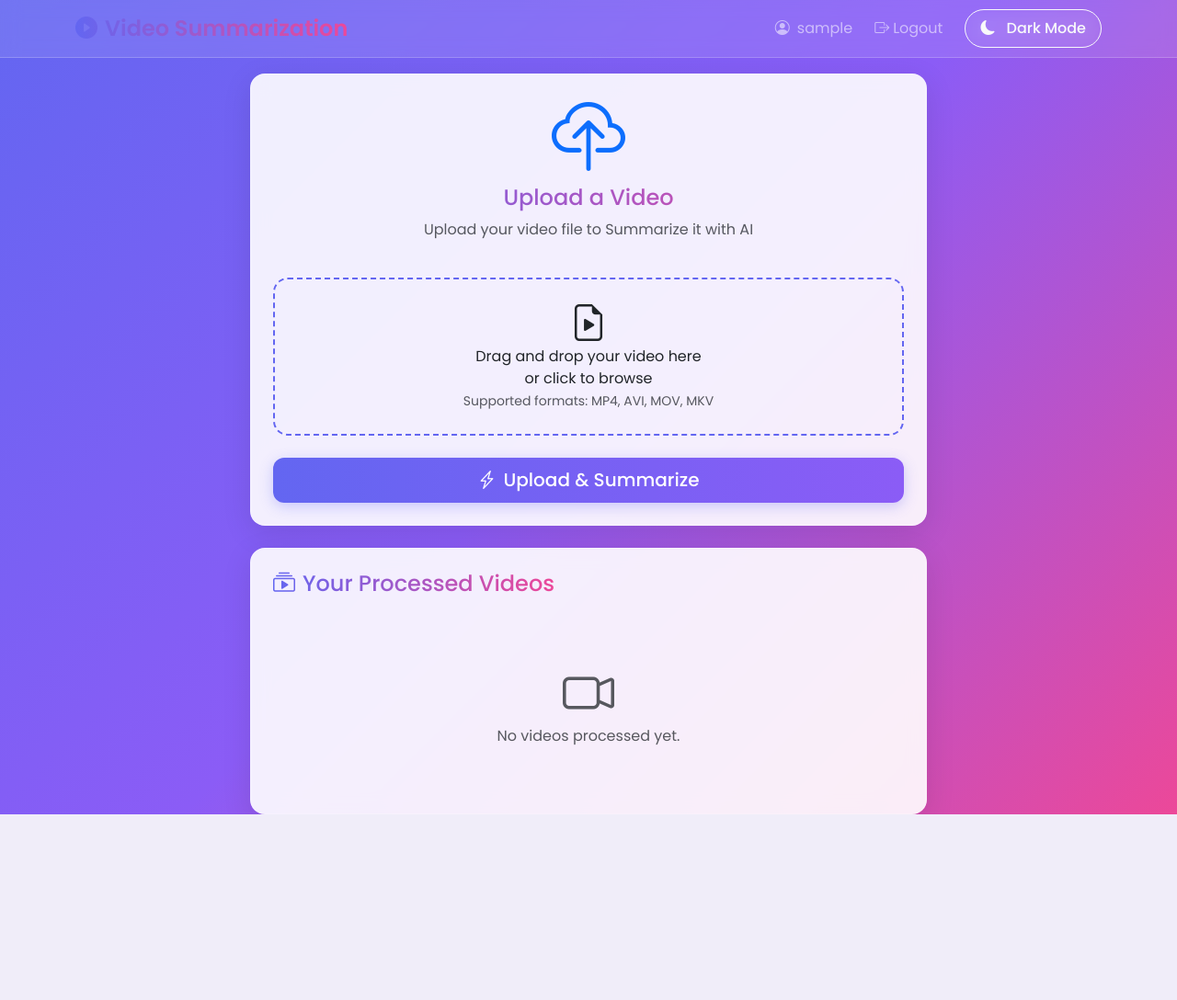
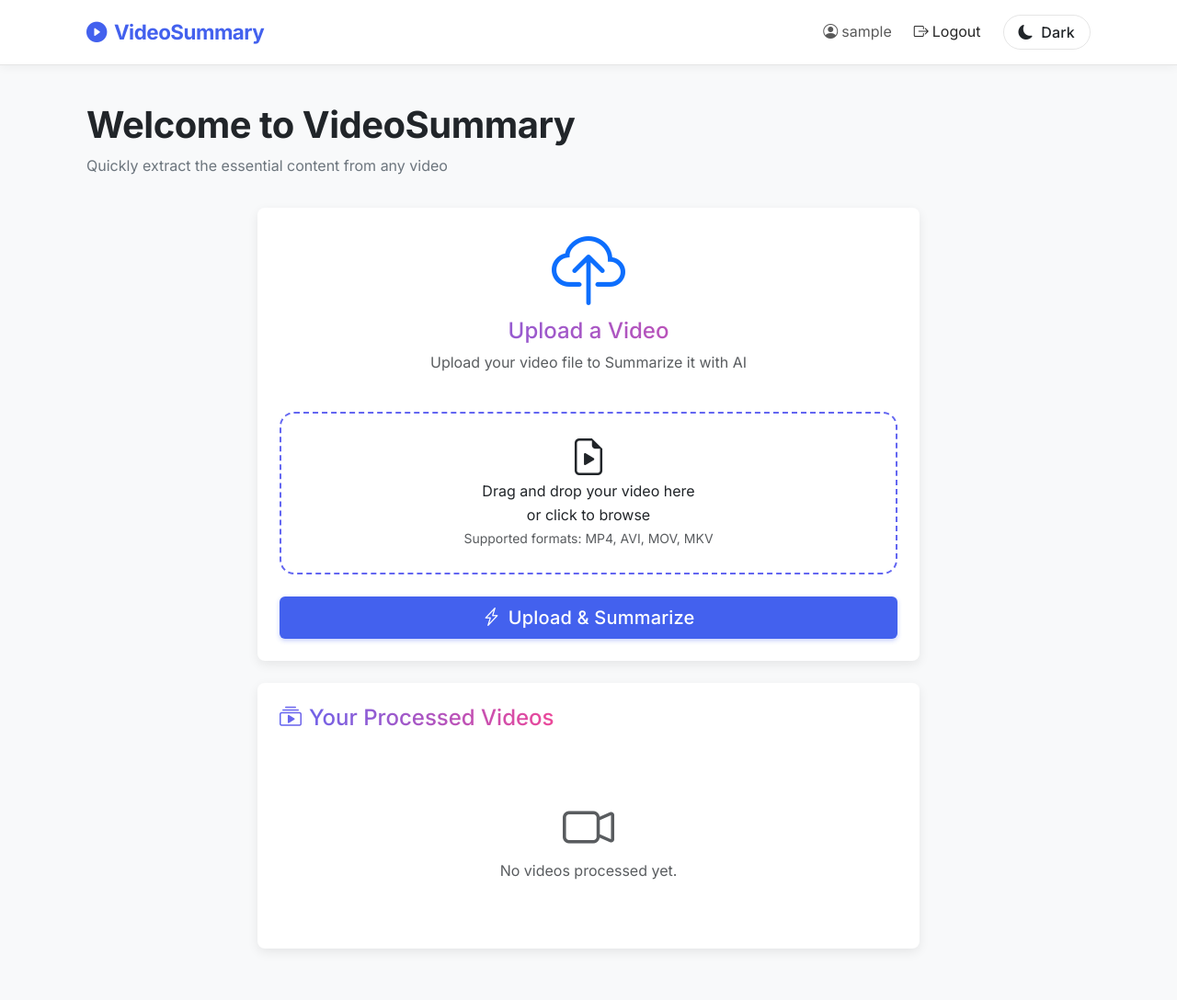
Before and after one commit to BARKKNIGHT/41, a Flask app: page / in a window 1280 px wide. Shown: the whole page at 92% size. Before the commit the page ends 886 px from the top, so only its background shows below. Run offline with Flask 3, Linux system fonts and the light colour scheme; the visitor is signed in with stand-in values (Sample User, id 1); some libraries are stand-ins or nearby versions.

Commit message:
Update base.html

```diff
--- a/templates/base.html
+++ b/templates/base.html
@@ -9,134 +9,246 @@
     <!-- Bootstrap Icons -->
     <link href="https://cdn.jsdelivr.net/npm/bootstrap-icons@1.11.3/font/bootstrap-icons.css" rel="stylesheet">
     <!-- Google Fonts -->
-    <link href="https://fonts.googleapis.com/css2?family=Poppins:wght@400;500;600;700&display=swap" rel="stylesheet">
+    <link href="https://fonts.googleapis.com/css2?family=Inter:wght@400;500;600;700&display=swap" rel="stylesheet">
     <style>
+        :root {
+            /* Light Mode Variables */
+            --light-bg-color: #f8f9fa;
+            --light-card-bg: #ffffff;
+            --light-text: #212529;
+            --light-accent-primary: #4361ee;
+            --light-accent-secondary: #3a0ca3;
+            --light-card-shadow: 0 4px 12px rgba(0, 0, 0, 0.08);
+            --light-navbar-bg: rgba(255, 255, 255, 0.95);
+            --light-input-bg: #ffffff;
+            --light-border-color: rgba(0, 0, 0, 0.1);
+
+            /* Dark Mode Variables */
+            --dark-bg-color: #121212;
+            --dark-card-bg: #1e1e1e;
+            --dark-text: #f1f1f1;
+            --dark-accent-primary: #4cc9f0;
+            --dark-accent-secondary: #4361ee;
+            --dark-card-shadow: 0 4px 12px rgba(0, 0, 0, 0.3);
+            --dark-navbar-bg: rgba(18, 18, 18, 0.95);
+            --dark-input-bg: #2c2c2c;
+            --dark-border-color: rgba(255, 255, 255, 0.1);
+        }
+
         body {
-            font-family: 'Poppins', sans-serif;
+            font-family: 'Inter', sans-serif;
             min-height: 100vh;
             transition: all 0.3s ease;
+            line-height: 1.6;
         }
+
         /* Light mode (default) */
         body.light-mode {
-            background: linear-gradient(135deg, #6366f1, #8b5cf6, #ec4899);
-            color: #212529;
+            background-color: var(--light-bg-color);
+            color: var(--light-text);
         }
         .light-mode .navbar {
-            background: rgba(255, 255, 255, 0.1);
+            background-color: var(--light-navbar-bg);
             backdrop-filter: blur(10px);
-            border-bottom: 1px solid rgba(255, 255, 255, 0.2);
+            border-bottom: 1px solid var(--light-border-color);
+            box-shadow: 0 2px 10px rgba(0, 0, 0, 0.05);
         }
         .light-mode .card {
-            background: rgba(255, 255, 255, 0.9);
-            backdrop-filter: blur(10px);
-            border: 1px solid rgba(255, 255, 255, 0.2);
-            box-shadow: 0 8px 32px rgba(0, 0, 0, 0.1);
+            background-color: var(--light-card-bg);
+            border: none;
+            box-shadow: var(--light-card-shadow);
         }
         .light-mode .btn-primary {
-            background: linear-gradient(90deg, #6366f1, #8b5cf6);
+            background-color: var(--light-accent-primary);
             border: none;
-            box-shadow: 0 4px 15px rgba(99, 102, 241, 0.3);
+            box-shadow: 0 2px 5px rgba(67, 97, 238, 0.3);
         }
         .light-mode .btn-primary:hover {
-            background: linear-gradient(90deg, #8b5cf6, #6366f1);
-            transform: translateY(-2px);
+            background-color: var(--light-accent-secondary);
+            transform: translateY(-1px);
         }
+        .light-mode .form-control {
+            background-color: var(--light-input-bg);
+            border: 1px solid var(--light-border-color);
+        }
+        .light-mode .form-control:focus {
+            border-color: var(--light-accent-primary);
+            box-shadow: 0 0 0 0.25rem rgba(67, 97, 238, 0.25);
+        }
+        .light-mode .navbar-brand {
+            color: var(--light-accent-primary);
+        }
+        .light-mode #theme-toggle {
+            color: var(--light-text);
+            border: 1px solid var(--light-border-color);
+            background-color: transparent;
+        }
+
         /* Dark mode */
         body.dark-mode {
-            background: linear-gradient(135deg, #1e1b4b, #312e81, #4c1d95);
-            color: #f1f1f1;
+            background-color: var(--dark-bg-color);
+            color: var(--dark-text);
         }
         .dark-mode .navbar {
-            background: rgba(0, 0, 0, 0.2);
+            background-color: var(--dark-navbar-bg);
             backdrop-filter: blur(10px);
-            border-bottom: 1px solid rgba(255, 255, 255, 0.1);
+            border-bottom: 1px solid var(--dark-border-color);
+            box-shadow: 0 2px 10px rgba(0, 0, 0, 0.2);
         }
         .dark-mode .card {
-            background: rgba(30, 27, 75, 0.9);
-            backdrop-filter: blur(10px);
-            border: 1px solid rgba(255, 255, 255, 0.1);
-            box-shadow: 0 8px 32px rgba(0, 0, 0, 0.2);
+            background-color: var(--dark-card-bg);
+            border: none;
+            box-shadow: var(--dark-card-shadow);
         }
         .dark-mode .form-control {
-            background: rgba(0, 0, 0, 0.2);
-            border: 1px solid rgba(255, 255, 255, 0.1);
-            color: #fff;
+            background-color: var(--dark-input-bg);
+            border: 1px solid var(--dark-border-color);
+            color: var(--dark-text);
         }
         .dark-mode .form-control:focus {
-            background: rgba(0, 0, 0, 0.3);
-            border-color: #8b5cf6;
-            box-shadow: 0 0 0 0.25rem rgba(139, 92, 246, 0.25);
+            border-color: var(--dark-accent-primary);
+            box-shadow: 0 0 0 0.25rem rgba(76, 201, 240, 0.25);
         }
         .dark-mode .btn-primary {
-            background: linear-gradient(90deg, #8b5cf6, #6366f1);
+            background-color: var(--dark-accent-primary);
             border: none;
-            box-shadow: 0 4px 15px rgba(139, 92, 246, 0.3);
+            box-shadow: 0 2px 5px rgba(76, 201, 240, 0.3);
         }
         .dark-mode .btn-primary:hover {
-            background: linear-gradient(90deg, #6366f1, #8b5cf6);
-            transform: translateY(-2px);
+            background-color: var(--dark-accent-secondary);
+            transform: translateY(-1px);
         }
         .dark-mode .alert {
-            background: rgba(0, 0, 0, 0.2);
-            border: 1px solid rgba(255, 255, 255, 0.1);
+            background-color: var(--dark-card-bg);
+            border: 1px solid var(--dark-border-color);
         }
+        .dark-mode .navbar-brand {
+            color: var(--dark-accent-primary);
+        }
+        .dark-mode #theme-toggle {
+            color: var(--dark-text);
+            border: 1px solid var(--dark-border-color);
+            background-color: transparent;
+        }
+
         /* Common styles */
         .navbar {
             transition: all 0.3s ease;
+            padding: 0.75rem 0;
         }
         .navbar-brand {
-            font-weight: 600;
-            font-size: 1.5rem;
-            background: linear-gradient(90deg, #6366f1, #ec4899);
-            -webkit-background-clip: text;
-            -webkit-text-fill-color: transparent;
+            font-weight: 700;
+            font-size: 1.4rem;
+            letter-spacing: -0.5px;
+            transition: all 0.3s ease;
+        }
+        .navbar-dark .navbar-nav .nav-link {
+            color: rgba(255, 255, 255, 0.85);
+        }
+        .navbar-dark .navbar-nav .nav-link:hover {
+            color: #ffffff;
+        }
+        .navbar-light .navbar-nav .nav-link {
+            color: rgba(0, 0, 0, 0.85);
+        }
+        .navbar-light .navbar-nav .nav-link:hover {
+            color: #000000;
         }
         .card {
             transition: all 0.3s ease;
-            border-radius: 1rem;
+            border-radius: 0.5rem;
+            margin-bottom: 1.5rem;
+            overflow: hidden;
         }
         .card:hover {
-            transform: translateY(-5px);
+            transform: translateY(-3px);
+        }
+        .card-title {
+            font-weight: 600;
+            margin-bottom: 1rem;
         }
         .btn {
-            border-radius: 0.75rem;
-            padding: 0.6rem 1.5rem;
+            border-radius: 0.375rem;
+            padding: 0.5rem 1.25rem;
             font-weight: 500;
-            transition: all 0.3s ease;
+            transition: all 0.2s ease;
+            letter-spacing: 0.2px;
         }
         .form-control {
-            border-radius: 0.75rem;
-            padding: 0.75rem 1rem;
+            border-radius: 0.375rem;
+            padding: 0.625rem 1rem;
             transition: all 0.3s ease;
+            font-size: 0.9rem;
+        }
+        .form-label {
+            font-weight: 500;
+            margin-bottom: 0.5rem;
         }
         .alert {
-            border-radius: 0.75rem;
+            border-radius: 0.375rem;
+            padding: 1rem;
         }
         #theme-toggle {
-            padding: 0.5rem 1rem;
+            padding: 0.4rem 1rem;
             border-radius: 2rem;
-            backdrop-filter: blur(10px);
+            transition: all 0.2s ease;
+        }
+        #theme-toggle:hover {
+            transform: translateY(-1px);
         }
         .video-thumbnail {
-            border-radius: 0.75rem;
+            border-radius: 0.375rem;
             overflow: hidden;
+            box-shadow: 0 2px 8px rgba(0, 0, 0, 0.1);
         }
         .progress {
-            height: 0.75rem;
+            height: 0.5rem;
             border-radius: 1rem;
-            background: rgba(0, 0, 0, 0.1);
+            overflow: hidden;
+            background-color: rgba(0, 0, 0, 0.1);
+        }
+        .dark-mode .progress {
+            background-color: rgba(255, 255, 255, 0.1);
         }
         .progress-bar {
-            background: linear-gradient(90deg, #6366f1, #8b5cf6);
+            background-color: var(--light-accent-primary);
+        }
+        .dark-mode .progress-bar {
+            background-color: var(--dark-accent-primary);
+        }
+        .container {
+            max-width: 1140px;
+            padding: 0 1.5rem;
+        }
+        .card-body {
+            padding: 1.5rem;
+        }
+        .page-section {
+            padding: 2rem 0;
+        }
+        .page-header {
+            margin-bottom: 2rem;
+        }
+        .page-title {
+            font-weight: 700;
+            margin-bottom: 0.5rem;
+            letter-spacing: -0.5px;
+        }
+        .page-subtitle {
+            color: #6c757d;
+            font-weight: 400;
+        }
+        .dark-mode .page-subtitle {
+            color: #adb5bd;
         }
     </style>
     {% block head %}{% endblock %}
 </head>
 <body class="light-mode">
-    <nav class="navbar navbar-expand-lg navbar-dark fixed-top">
+    <nav class="navbar navbar-expand-lg fixed-top">
         <div class="container">
             <a class="navbar-brand" href="{{ url_for('index') }}">
-                <i class="bi bi-play-circle-fill me-2"></i>Video Summarization
+                <i class="bi bi-play-circle-fill me-2"></i>VideoSummary
             </a>
             <button class="navbar-toggler" type="button" data-bs-toggle="collapse" data-bs-target=".navbar-collapse">
                 <span class="navbar-toggler-icon"></span>
@@ -146,7 +258,7 @@
                     {% if session['user_id'] %}
                         <li class="nav-item">
                             <span class="navbar-text me-3">
-                                <i class="bi bi-person-circle me-2"></i>{{ session['username'] }}
+                                <i class="bi bi-person-circle me-1"></i>{{ session['username'] }}
                             </span>
                         </li>
                         <li class="nav-item">
@@ -167,9 +279,9 @@
                         </li>
                     {% endif %}
                     <li class="nav-item ms-3">
-                        <button id="theme-toggle" class="btn btn-outline-light">
-                            <i class="bi bi-moon-fill me-2"></i>
-                            <span id="theme-toggle-text">Dark Mode</span>
+                        <button id="theme-toggle" class="btn">
+                            <i class="bi bi-moon-fill me-1"></i>
+                            <span id="theme-toggle-text">Dark</span>
                         </button>
                     </li>
                 </ul>
@@ -177,18 +289,26 @@
         </div>
     </nav>
 
-    <div class="container" style="margin-top: 5rem;">
+    <div class="container" style="padding-top: 5rem;">
         {% with messages = get_flashed_messages(with_categories=true) %}
             {% if messages %}
                 {% for category, message in messages %}
-                    <div class="alert alert-{{ category }} alert-dismissible fade show" role="alert">
+                    <div class="alert alert-{{ category }} alert-dismissible fade show mb-4" role="alert">
                         <i class="bi bi-info-circle me-2"></i>{{ message }}
                         <button type="button" class="btn-close" data-bs-dismiss="alert"></button>
                     </div>
                 {% endfor %}
             {% endif %}
         {% endwith %}
-        {% block content %}{% endblock %}
+
+        <div class="page-section">
+            <div class="page-header">
+                <h1 class="page-title">{% block page_title %}Welcome to VideoSummary{% endblock %}</h1>
+                <p class="page-subtitle">{% block page_subtitle %}Quickly extract the essential content from any video{% endblock %}</p>
+            </div>
+
+            {% block content %}{% endblock %}
+        </div>
     </div>
 
     <script src="https://cdn.jsdelivr.net/npm/bootstrap@5.3.2/dist/js/bootstrap.bundle.min.js"></script>
@@ -197,6 +317,8 @@
     (function() {
         const body = document.body;
         const toggleBtn = document.getElementById('theme-toggle');
+        const navbar = document.querySelector('.navbar');
+
         if (!toggleBtn) return; // Exit if toggle button doesn't exist
 
         const text = document.getElementById('theme-toggle-text');
@@ -208,13 +330,17 @@
             if (mode === 'dark') {
                 body.classList.add('dark-mode');
                 body.classList.remove('light-mode');
-                icon.className = 'bi bi-sun-fill me-2';
-                text.textContent = 'Light Mode';
+                icon.className = 'bi bi-sun-fill me-1';
+                text.textContent = 'Light';
+                navbar.classList.add('navbar-dark');
+                navbar.classList.remove('navbar-light');
             } else {
                 body.classList.remove('dark-mode');
                 body.classList.add('light-mode');
-                icon.className = 'bi bi-moon-fill me-2';
-                text.textContent = 'Dark Mode';
+                icon.className = 'bi bi-moon-fill me-1';
+                text.textContent = 'Dark';
+                navbar.classList.remove('navbar-dark');
+                navbar.classList.add('navbar-light');
             }
         }
 
```
